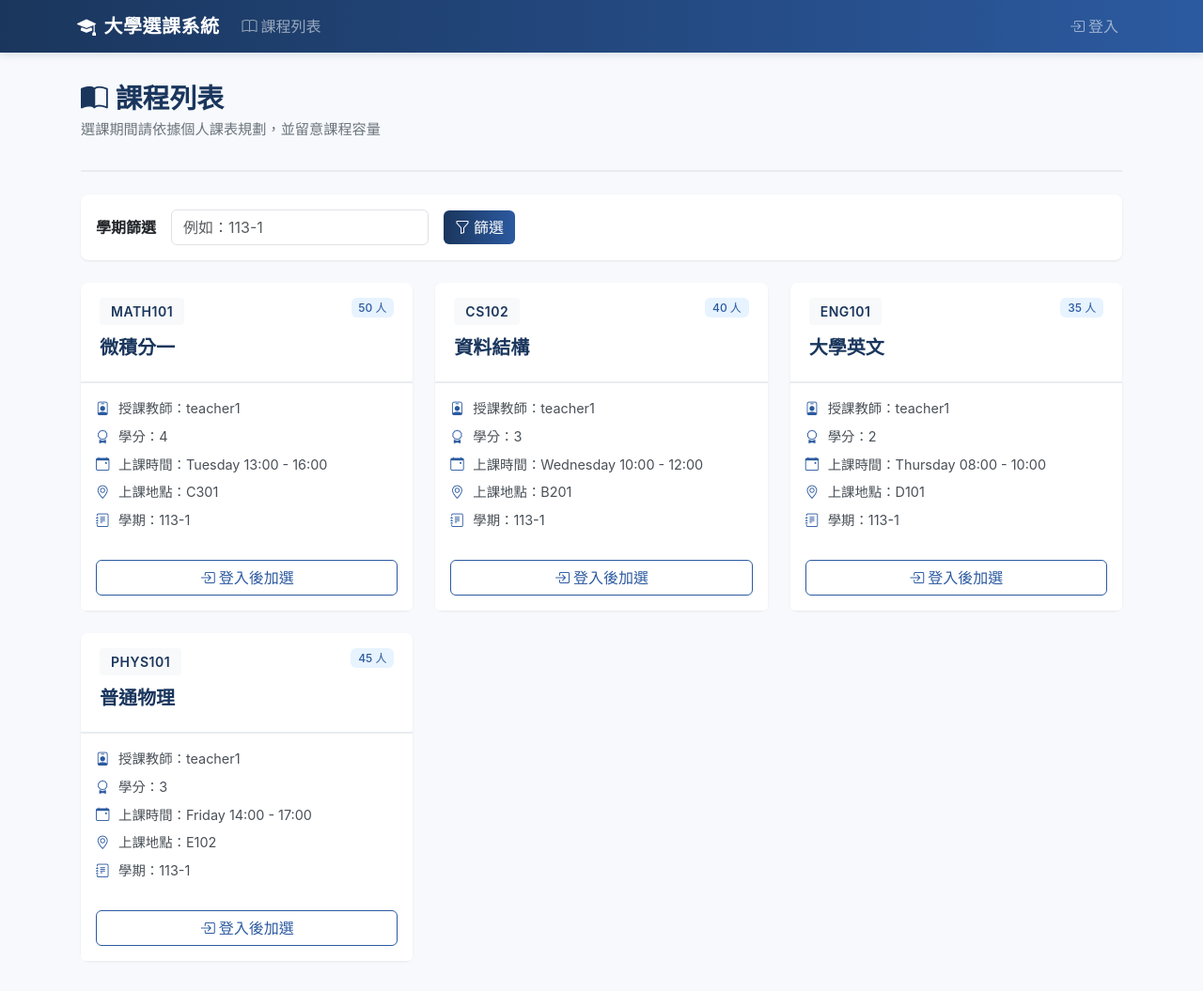
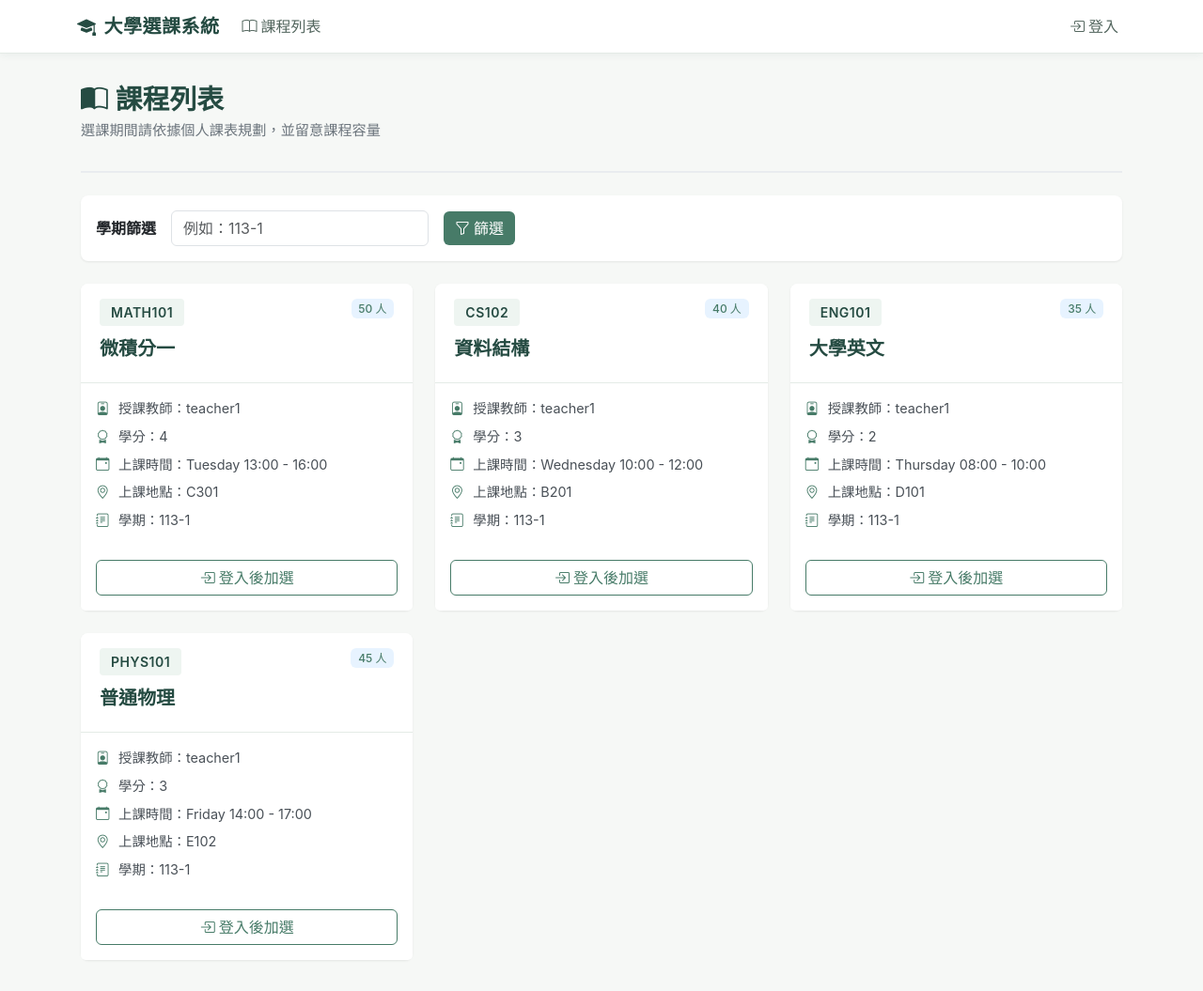
Before and after one commit to leonjyentub/django_demo_1027, a Django app: page / in a window 1280 px wide. Shown: the whole page at 94% size. After the commit the page ends 1023 px from the top, so only its background shows below. Run offline with Django 5.2, Linux system fonts and the light colour scheme; data comes from the database, SQL or seed files in the repository.

Commit message:
Refactor styles in base.html for improved UI consistency and readability

```diff
--- a/templates/base.html
+++ b/templates/base.html
@@ -8,24 +8,34 @@
     <link rel="stylesheet" href="https://cdn.jsdelivr.net/npm/bootstrap-icons@1.11.3/font/bootstrap-icons.min.css">
     <style>
         :root {
-            --uni-primary: #1a365d;
-            --uni-accent: #2c5aa0;
-            --uni-light: #f8f9fa;
+            --uni-primary: #254b42;
+            --uni-accent: #477b68;
+            --uni-light: #eef5f1;
         }
         body {
-            background-color: #f7f9fc;
+            background-color: #f6f8f6;
             font-family: -apple-system, BlinkMacSystemFont, "Segoe UI", "Noto Sans TC", Roboto, "Helvetica Neue", Arial, sans-serif;
         }
         .navbar {
-            background: linear-gradient(90deg, var(--uni-primary) 0%, var(--uni-accent) 100%);
-            box-shadow: 0 2px 8px rgba(26, 54, 93, 0.15);
+            background-color: #ffffff;
+            border-bottom: 1px solid #e4ebe6;
+            box-shadow: 0 2px 8px rgba(37, 75, 66, 0.06);
         }
         .navbar-brand {
+            color: var(--uni-primary);
             font-weight: 600;
             letter-spacing: 0.5px;
         }
+        .navbar-brand:hover {
+            color: var(--uni-accent);
+        }
         .nav-link {
+            color: #53665e;
             font-weight: 500;
+        }
+        .nav-link:hover,
+        .nav-link:focus {
+            color: var(--uni-accent);
         }
         .main-container {
             max-width: 1140px;
@@ -55,12 +65,12 @@
             height: 100%;
         }
         .card:hover {
-            box-shadow: 0 4px 12px rgba(26, 54, 93, 0.12);
+            box-shadow: 0 4px 12px rgba(37, 75, 66, 0.1);
             transform: translateY(-2px);
         }
         .card-header {
-            background: white;
-            border-bottom: 2px solid #e9ecef;
+            background: #ffffff;
+            border-bottom: 1px solid #e4ebe6;
             padding: 1rem 1.25rem;
             border-radius: 8px 8px 0 0 !important;
         }
@@ -98,12 +108,12 @@
             font-weight: 500;
         }
         .btn-primary {
-            background: linear-gradient(90deg, var(--uni-primary) 0%, var(--uni-accent) 100%);
+            background-color: var(--uni-accent);
             border: none;
             font-weight: 500;
         }
         .btn-primary:hover {
-            background: linear-gradient(90deg, #0f2540 0%, #1e4a8a 100%);
+            background-color: var(--uni-primary);
             border: none;
         }
         .btn-outline-primary {
@@ -121,8 +131,8 @@
             box-shadow: 0 1px 3px rgba(0, 0, 0, 0.05);
         }
         .table thead {
-            background: linear-gradient(90deg, var(--uni-primary) 0%, var(--uni-accent) 100%);
-            color: white;
+            background-color: #eaf2ed;
+            color: var(--uni-primary);
         }
         .table thead th {
             border: none;
@@ -141,7 +151,7 @@
     </style>
 </head>
 <body>
-    <nav class="navbar navbar-expand-lg navbar-dark">
+    <nav class="navbar navbar-expand-lg navbar-light">
         <div class="container-fluid" style="max-width: 1140px;">
             <a class="navbar-brand" href="{% url 'offering_list' %}">
                 <i class="bi bi-mortarboard-fill me-2"></i>大學選課系統
```
